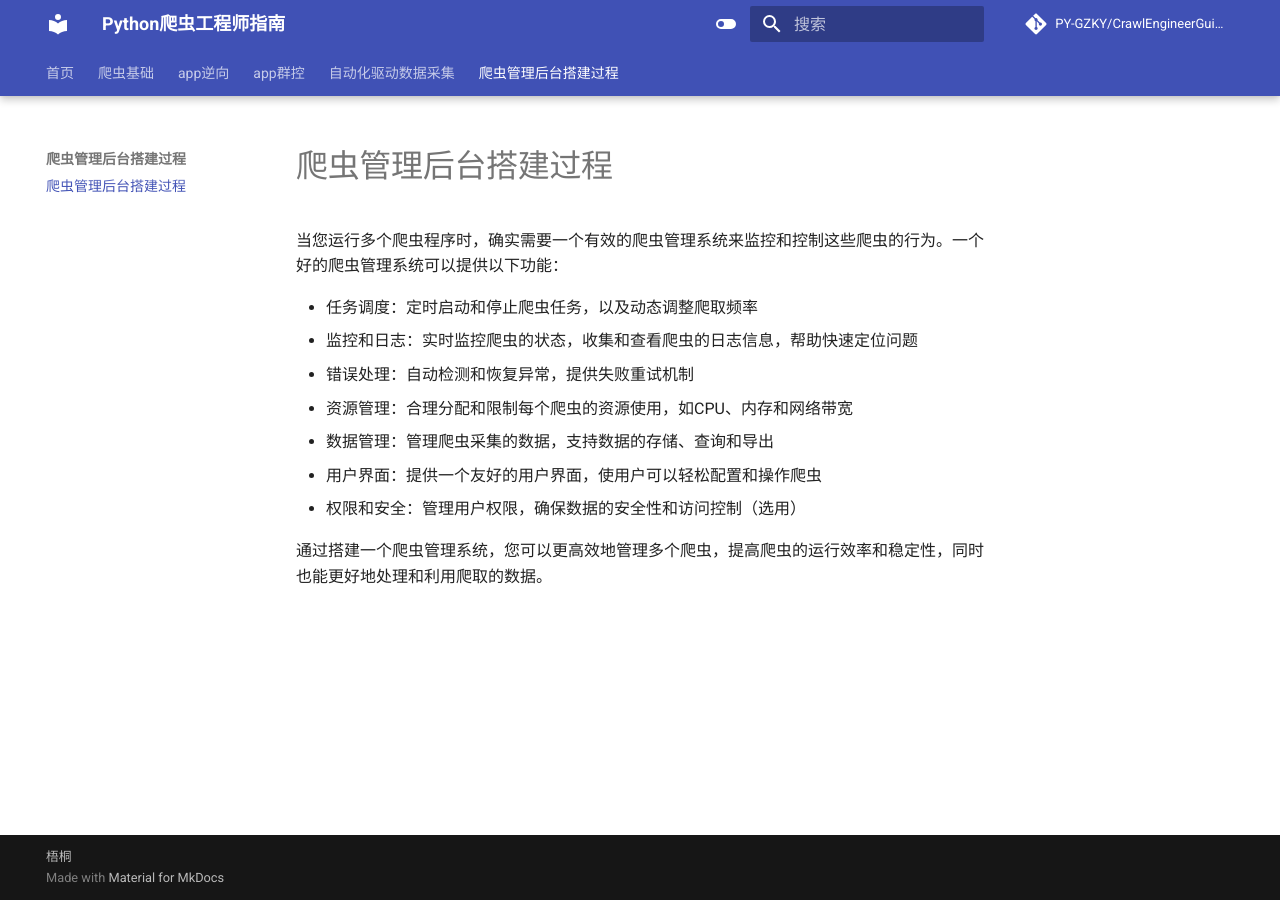
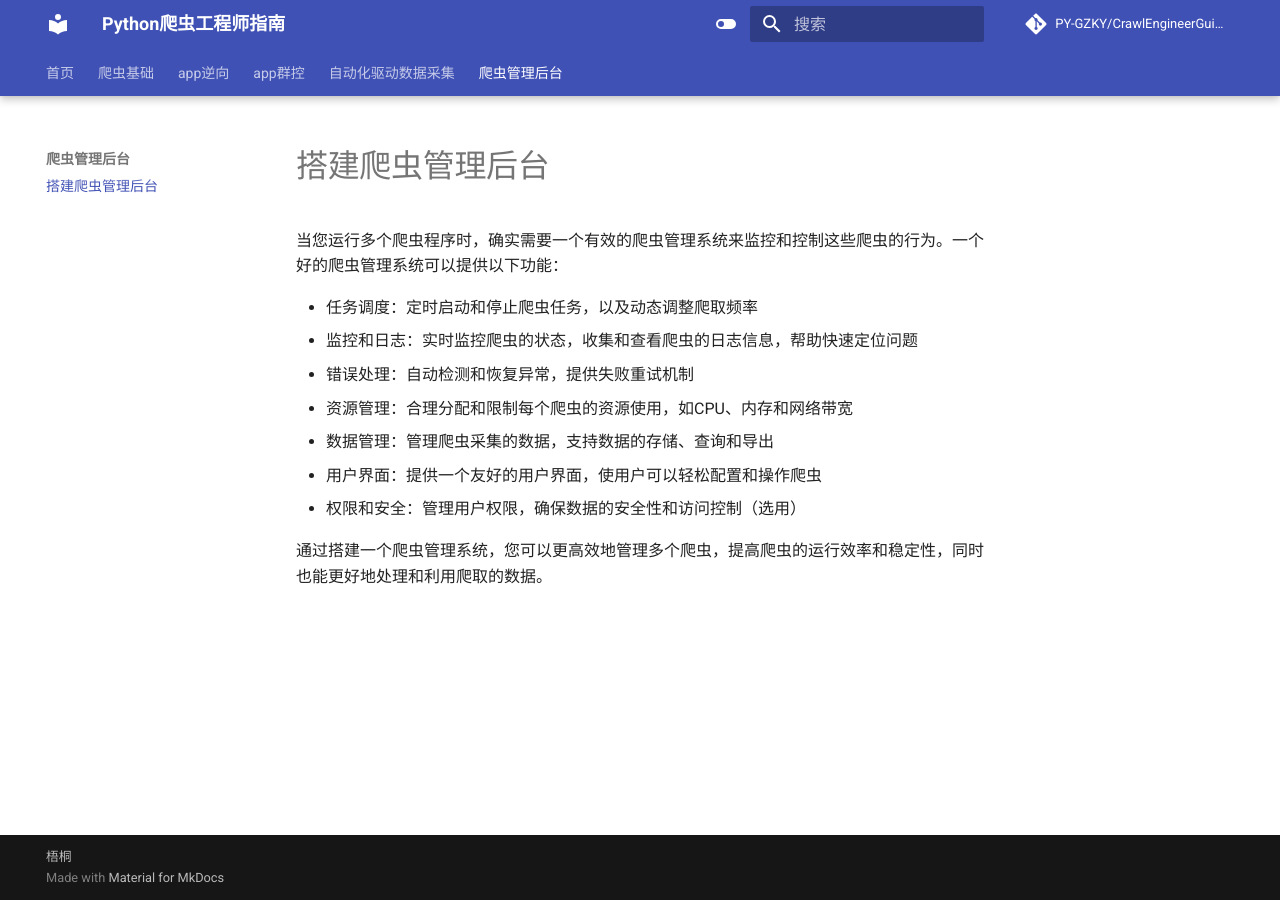
Before and after one commit to PY-GZKY/CrawlEngineerGuide, an MkDocs documentation site: the page built from docs/爬虫管理后台搭建过程.md, in a window 1280 px wide. Built offline with MkDocs 1.6.1 and Material for MkDocs 9.7.7, drawn with Linux system fonts in a browser that asks for light colours; comment, search, counter and statistics services are not loaded; some of the changed lines change nothing that is shown.

Commit message:
Update mkdocs.yml

```diff
--- a/mkdocs.yml
+++ b/mkdocs.yml
@@ -91,5 +91,5 @@ nav:
   - 自动化驱动数据采集:
       - 自动化+接口拦截方案的实现: 自动化+接口拦截方案的实现.md
 
-  - 爬虫管理后台搭建过程:
-      - 爬虫管理后台搭建过程: 爬虫管理后台搭建过程.md
+  - 爬虫管理后台:
+      - 搭建爬虫管理后台: 爬虫管理后台搭建过程.md
```
